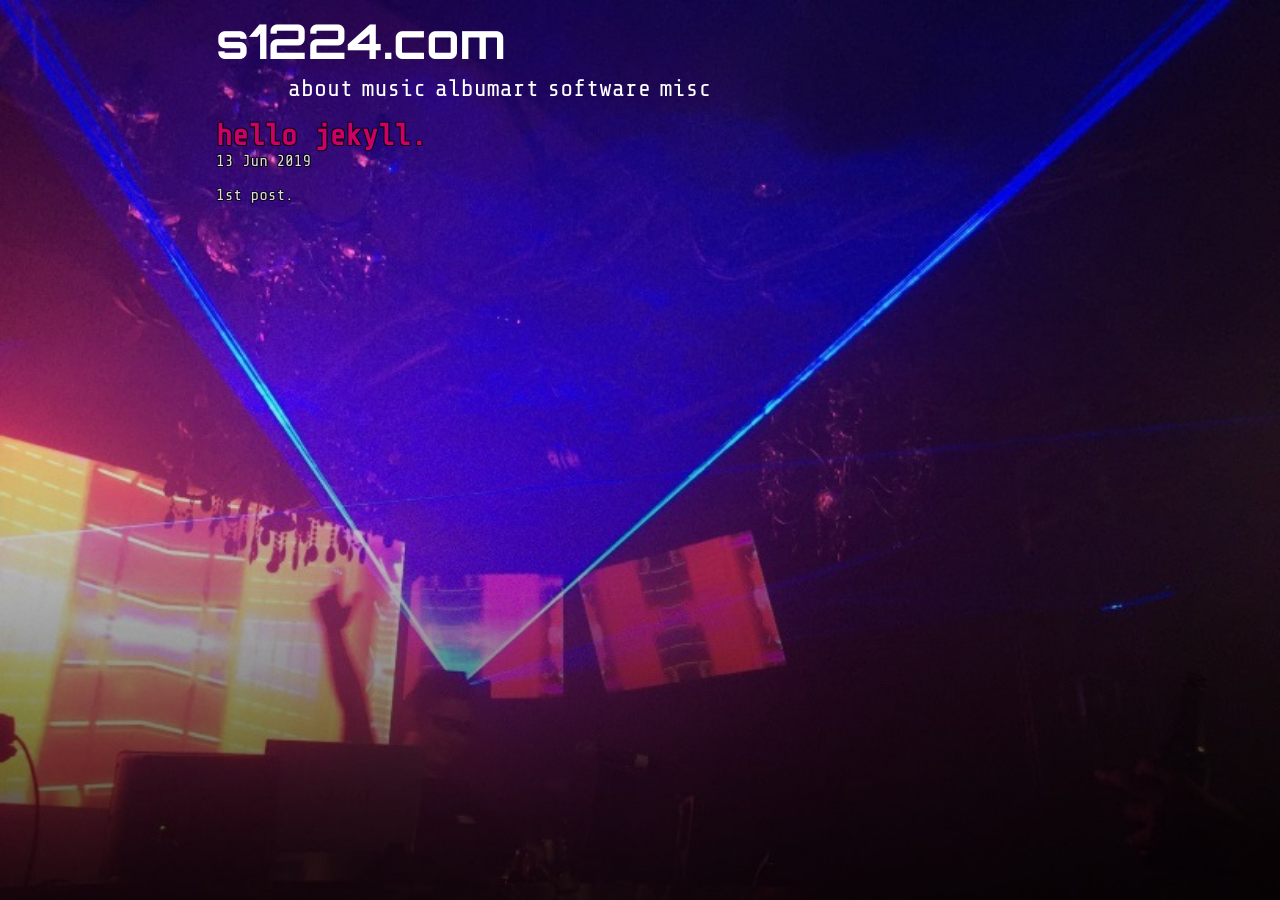
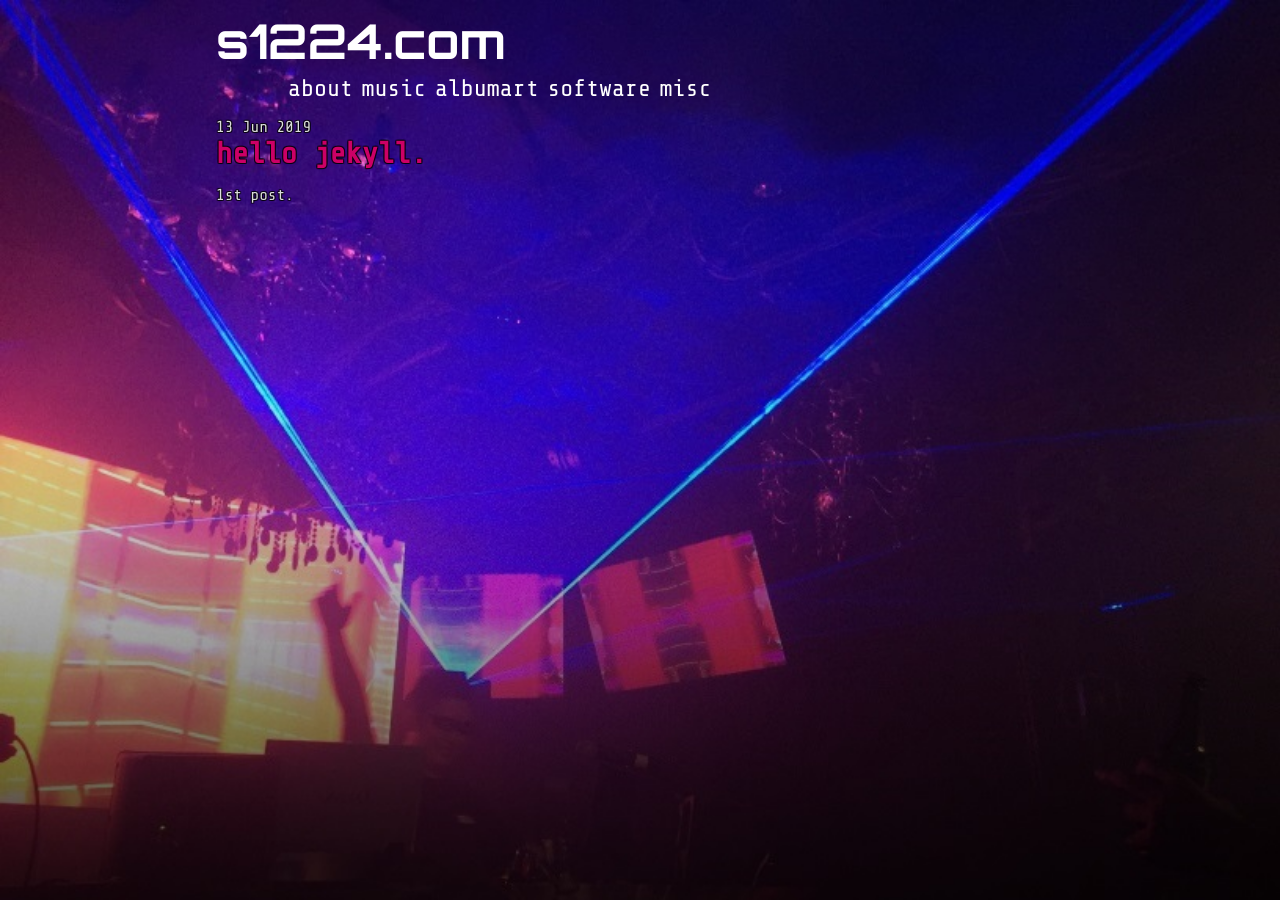
Before and after one commit to switchworks/switchworks.github.io, a Jekyll site: the page built from _posts/2019-06-13-hello-jekyll.md, in a window 1280 px wide. Built offline with Jekyll 4.4.1, drawn with Linux system fonts in a browser that asks for light colours; our own code applies the rules of GitHub Pages for plain Markdown files.

Commit message:
Update post.html

```diff
--- a/_layouts/post.html
+++ b/_layouts/post.html
@@ -1,7 +1,7 @@
 ---
 layout: default
 ---
+<time>{{ page.date | date_to_string }}</time>
 <h1>{{ page.title }}</h1>
-<time>{{ page.date | date_to_string }}</time>
 
 {{ content }}
```
